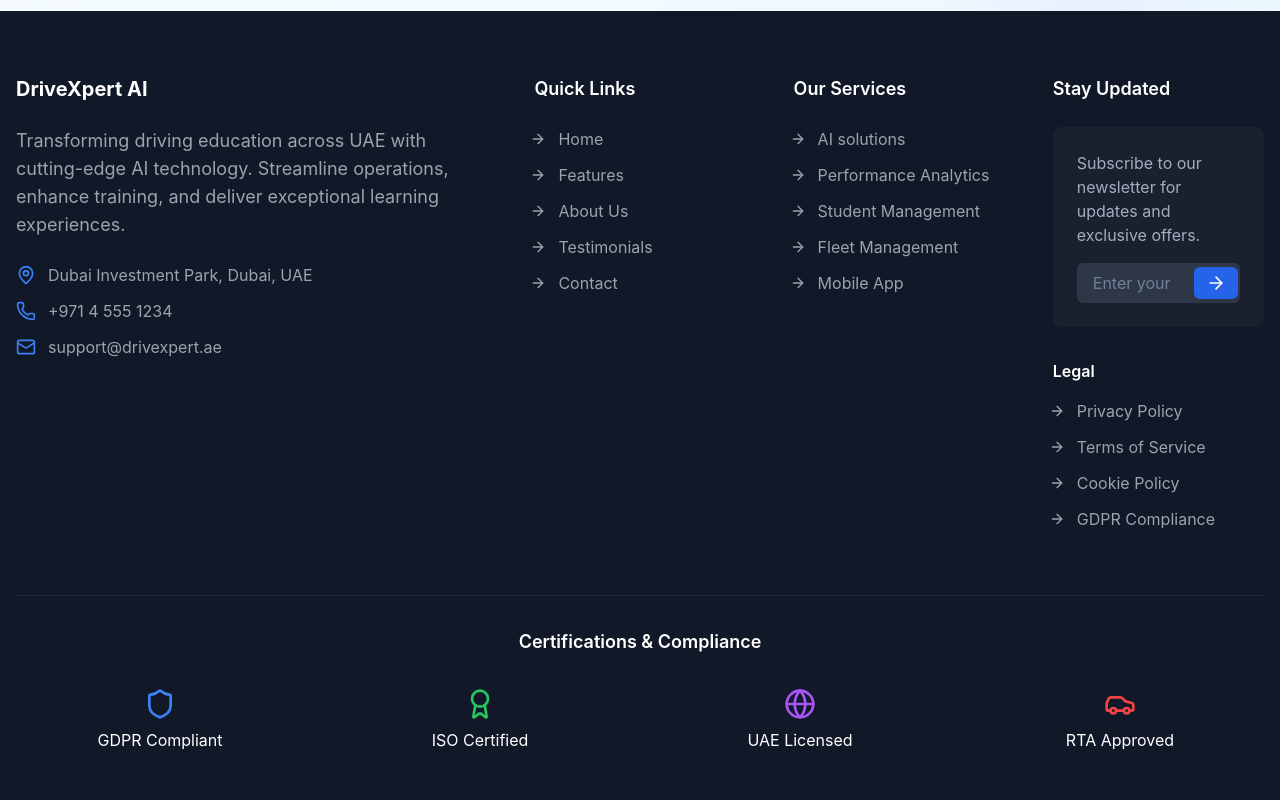
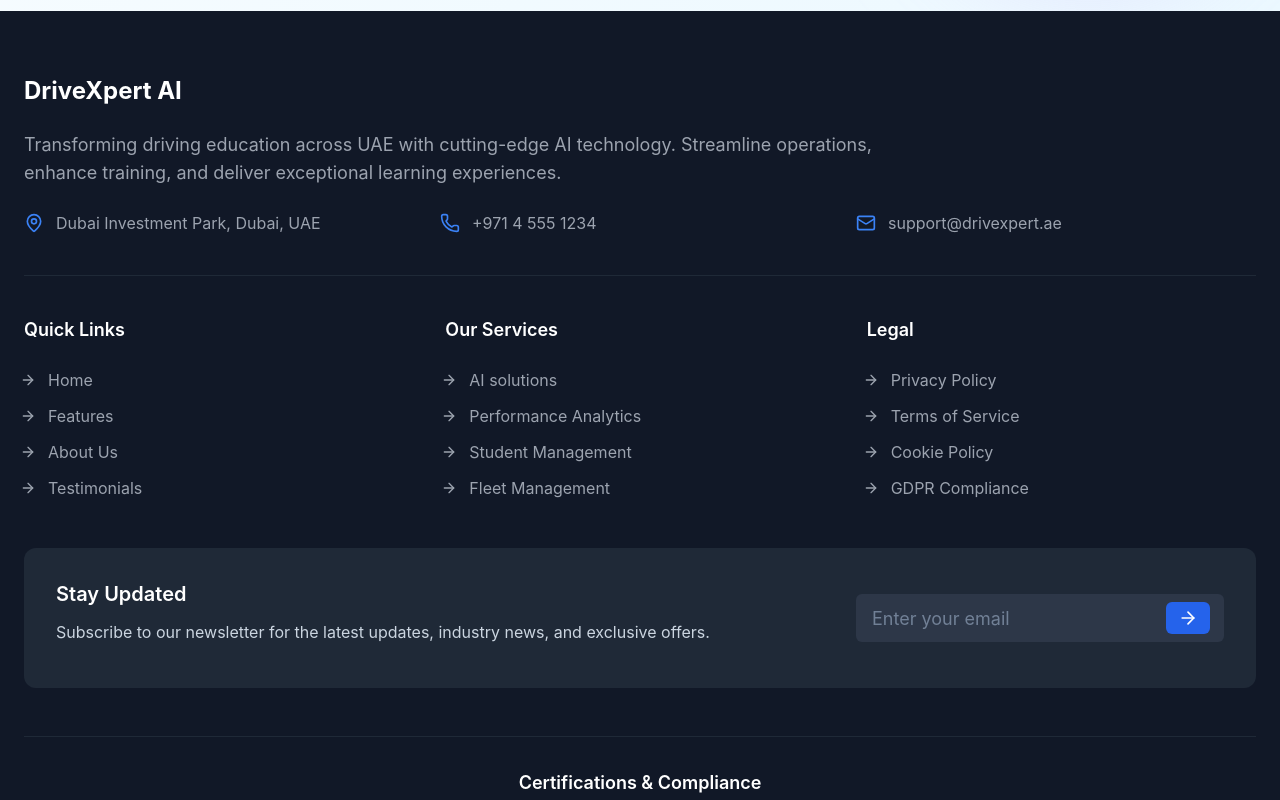
Before and after one commit to Ayman-Shakil192/drivexpert-ai, a React (Vite) app: page / in a window 1280 px wide. Shown: the part 8640-9440 px from the top of the page. Built offline with nearby package versions, Linux system fonts and the light colour scheme.

Commit message:
update ui for footer to make it responsive

```diff
--- a/src/components/Footer.jsx
+++ b/src/components/Footer.jsx
@@ -14,6 +14,8 @@ import {
   Shield,
   Award,
   Globe,
+  Menu,
+  X,
 } from "lucide-react";
 import { Link } from "react-router-dom";
 import {
@@ -24,6 +26,11 @@ import {
   Box,
   Flex,
   Text,
+  Accordion,
+  AccordionItem,
+  AccordionButton,
+  AccordionPanel,
+  AccordionIcon,
 } from "@chakra-ui/react";
 
 const Footer = () => {
@@ -34,7 +41,6 @@ const Footer = () => {
     { name: "Features", to: "features" },
     { name: "About Us", to: "about" },
     { name: "Testimonials", to: "testimonials" },
-    { name: "Contact", to: "contact" },
   ];
 
   const services = [
@@ -42,7 +48,6 @@ const Footer = () => {
     { name: "Performance Analytics", href: "#" },
     { name: "Student Management", href: "#" },
     { name: "Fleet Management", href: "#" },
-    { name: "Mobile App", href: "#" },
   ];
 
   const legalLinks = [
@@ -85,35 +90,30 @@ const Footer = () => {
     },
   ];
 
-  return (
-    <footer className="bg-gray-900 text-gray-400">
-      {/* Main Footer Content */}
-      <div className="container mx-auto px-4 py-16">
-        <div className="grid grid-cols-1 md:grid-cols-2 lg:grid-cols-5 gap-8 lg:gap-12">
-          {/* Company Info */}
-          <div className="lg:col-span-2">
+  // Mobile/Tablet Footer Component
+  const MobileFooter = () => (
+    <div className="block lg:hidden">
       <motion.div
         initial={{ opacity: 0, y: 20 }}
         whileInView={{ opacity: 1, y: 0 }}
         transition={{ duration: 0.5 }}
         viewport={{ once: true }}
+        className="mb-10"
       >
         <Link
           to="/"
-                className="flex items-center space-x-2 mb-6 hover:opacity-80 transition-opacity"
+          className="flex items-center justify-center md:justify-start space-x-2 mb-6 hover:opacity-80 transition-opacity"
         >
-                <span className="text-xl font-bold text-white">
-                  DriveXpert AI
-                </span>
+          <span className="text-xl font-bold text-white">DriveXpert AI</span>
         </Link>
 
-              <p className="mb-6 text-lg">
+        <p className="mb-6 text-base text-center md:text-left">
           Transforming driving education across UAE with cutting-edge AI
           technology. Streamline operations, enhance training, and deliver
           exceptional learning experiences.
         </p>
 
-              <div className="space-y-3">
+        <div className="space-y-3 flex flex-col items-center md:items-start">
           <div className="flex items-center space-x-3">
             <MapPin className="w-5 h-5 text-blue-500" />
             <span>Dubai Investment Park, Dubai, UAE</span>
@@ -128,8 +128,203 @@ const Footer = () => {
           </div>
         </div>
       </motion.div>
+
+      {/* Accordion for mobile */}
+      <Accordion allowToggle className="mb-8">
+        <AccordionItem border="none" mb={4}>
+          <h3>
+            <AccordionButton
+              _expanded={{ bg: "gray.700", color: "white" }}
+              className="rounded-lg"
+              px={4}
+              py={3}
+            >
+              <Box flex="1" textAlign="left" fontWeight="semibold">
+                Quick Links
+              </Box>
+              <AccordionIcon />
+            </AccordionButton>
+          </h3>
+          <AccordionPanel pb={4} pt={2}>
+            <ul className="space-y-3 pl-1">
+              {quickLinks.map((link, index) => (
+                <li key={index}>
+                  <Link
+                    to={link.to}
+                    smooth={true}
+                    duration={500}
+                    offset={-70}
+                    className="hover:text-blue-400 transition-colors duration-300 flex items-center group"
+                  >
+                    <ArrowRight className="w-4 h-4 mr-2 transform -translate-x-1 group-hover:translate-x-0 transition-transform duration-300" />
+                    {link.name}
+                  </Link>
+                </li>
+              ))}
+            </ul>
+          </AccordionPanel>
+        </AccordionItem>
+
+        <AccordionItem border="none" mb={4}>
+          <h3>
+            <AccordionButton
+              _expanded={{ bg: "gray.700", color: "white" }}
+              className="rounded-lg"
+              px={4}
+              py={3}
+            >
+              <Box flex="1" textAlign="left" fontWeight="semibold">
+                Our Services
+              </Box>
+              <AccordionIcon />
+            </AccordionButton>
+          </h3>
+          <AccordionPanel pb={4} pt={2}>
+            <ul className="space-y-3 pl-1">
+              {services.map((service, index) => (
+                <li key={index}>
+                  <a
+                    href={service.href}
+                    className="hover:text-blue-400 transition-colors duration-300 flex items-center group"
+                  >
+                    <ArrowRight className="w-4 h-4 mr-2 transform -translate-x-1 group-hover:translate-x-0 transition-transform duration-300" />
+                    {service.name}
+                  </a>
+                </li>
+              ))}
+            </ul>
+          </AccordionPanel>
+        </AccordionItem>
+
+        <AccordionItem border="none">
+          <h3>
+            <AccordionButton
+              _expanded={{ bg: "gray.700", color: "white" }}
+              className="rounded-lg"
+              px={4}
+              py={3}
+            >
+              <Box flex="1" textAlign="left" fontWeight="semibold">
+                Legal
+              </Box>
+              <AccordionIcon />
+            </AccordionButton>
+          </h3>
+          <AccordionPanel pb={4} pt={2}>
+            <ul className="space-y-3 pl-1">
+              {legalLinks.map((link, index) => (
+                <li key={index}>
+                  <a
+                    href={link.href}
+                    className="hover:text-blue-400 transition-colors duration-300 flex items-center group"
+                  >
+                    <ArrowRight className="w-4 h-4 mr-2 transform -translate-x-1 group-hover:translate-x-0 transition-transform duration-300" />
+                    {link.name}
+                  </a>
+                </li>
+              ))}
+            </ul>
+          </AccordionPanel>
+        </AccordionItem>
+      </Accordion>
+
+      {/* Newsletter for mobile */}
+      <motion.div
+        initial={{ opacity: 0, y: 20 }}
+        whileInView={{ opacity: 1, y: 0 }}
+        transition={{ duration: 0.5, delay: 0.3 }}
+        viewport={{ once: true }}
+        className="mb-10"
+      >
+        <h3 className="text-white text-lg font-semibold mb-4 text-center md:text-left">
+          Stay Updated
+        </h3>
+
+        <Box bg="gray.800" borderRadius="lg" p={4} mb={8}>
+          <Text
+            mb={4}
+            color="gray.400"
+            fontSize="sm"
+            textAlign="center"
+            md={{ textAlign: "left" }}
+          >
+            Subscribe to our newsletter for updates and exclusive offers.
+          </Text>
+          <InputGroup size="md">
+            <Input
+              type="email"
+              placeholder="Enter your email"
+              bg="gray.700"
+              color="white"
+              border="none"
+              _placeholder={{ color: "gray.500" }}
+              _hover={{ bg: "gray.600" }}
+              _focus={{
+                bg: "gray.600",
+                boxShadow: "0 0 0 2px #3182ce",
+              }}
+              pr="4rem"
+            />
+            <InputRightElement width="3rem">
+              <Button
+                size="sm"
+                bg="#2563eb"
+                color="white"
+                _hover={{ bg: "blue.700" }}
+              >
+                <ArrowRight className="w-5 h-5" />
+              </Button>
+            </InputRightElement>
+          </InputGroup>
+        </Box>
+      </motion.div>
+    </div>
+  );
+
+  // Improved Desktop Footer Component
+  const DesktopFooter = () => (
+    <div className="hidden lg:block">
+      {/* Top Section: Company Info */}
+      <motion.div
+        initial={{ opacity: 0, y: 20 }}
+        whileInView={{ opacity: 1, y: 0 }}
+        transition={{ duration: 0.5 }}
+        viewport={{ once: true }}
+        className="mb-10"
+      >
+        <div className="flex flex-col md:flex-row items-start md:items-center justify-between mb-6">
+          <Link
+            to="/"
+            className="flex items-center space-x-2 mb-4 md:mb-0 hover:opacity-80 transition-opacity"
+          >
+            <span className="text-2xl font-bold text-white">DriveXpert AI</span>
+          </Link>
         </div>
 
+        <p className="text-lg mb-6 max-w-4xl">
+          Transforming driving education across UAE with cutting-edge AI
+          technology. Streamline operations, enhance training, and deliver
+          exceptional learning experiences.
+        </p>
+
+        <div className="grid grid-cols-1 md:grid-cols-3 gap-4">
+          <div className="flex items-center space-x-3">
+            <MapPin className="w-5 h-5 text-blue-500 flex-shrink-0" />
+            <span>Dubai Investment Park, Dubai, UAE</span>
+          </div>
+          <div className="flex items-center space-x-3">
+            <Phone className="w-5 h-5 text-blue-500 flex-shrink-0" />
+            <span>+971 4 555 1234</span>
+          </div>
+          <div className="flex items-center space-x-3">
+            <Mail className="w-5 h-5 text-blue-500 flex-shrink-0" />
+            <span>support@drivexpert.ae</span>
+          </div>
+        </div>
+      </motion.div>
+
+      {/* Middle Section: Links Grid */}
+      <div className="grid grid-cols-3 gap-8 mb-12 border-t border-gray-800 pt-10">
         {/* Quick Links */}
         <motion.div
           initial={{ opacity: 0, y: 20 }}
@@ -137,9 +332,7 @@ const Footer = () => {
           transition={{ duration: 0.5, delay: 0.1 }}
           viewport={{ once: true }}
         >
-            <h3 className="text-white text-lg font-semibold mb-6">
-              Quick Links
-            </h3>
+          <h3 className="text-white text-lg font-semibold mb-6">Quick Links</h3>
           <ul className="space-y-3">
             {quickLinks.map((link, index) => (
               <li key={index}>
@@ -183,50 +376,14 @@ const Footer = () => {
           </ul>
         </motion.div>
 
-          {/* Newsletter & Legal */}
+        {/* Legal */}
         <motion.div
           initial={{ opacity: 0, y: 20 }}
           whileInView={{ opacity: 1, y: 0 }}
-            transition={{ duration: 0.5, delay: 0.3 }}
+          transition={{ duration: 0.5, delay: 0.2 }}
           viewport={{ once: true }}
         >
-            <h3 className="text-white text-lg font-semibold mb-6">
-              Stay Updated
-            </h3>
-
-            <Box bg="gray.800" borderRadius="lg" p={6} mb={8}>
-              <Text mb={4} color="gray.400">
-                Subscribe to our newsletter for updates and exclusive offers.
-              </Text>
-              <InputGroup size="md">
-                <Input
-                  type="email"
-                  placeholder="Enter your email"
-                  bg="gray.700"
-                  color="white"
-                  border="none"
-                  _placeholder={{ color: "gray.500" }}
-                  _hover={{ bg: "gray.600" }}
-                  _focus={{
-                    bg: "gray.600",
-                    boxShadow: "0 0 0 2px #3182ce",
-                  }}
-                  pr="4rem"
-                />
-                <InputRightElement width="3rem">
-                  <Button
-                    size="sm"
-                    bg="#2563eb"
-                    color="white"
-                    _hover={{ bg: "blue.700" }}
-                  >
-                    <ArrowRight className="w-5 h-5" />
-                  </Button>
-                </InputRightElement>
-              </InputGroup>
-            </Box>
-
-            <h4 className="text-white font-semibold mb-4">Legal</h4>
+          <h3 className="text-white text-lg font-semibold mb-6">Legal</h3>
           <ul className="space-y-3">
             {legalLinks.map((link, index) => (
               <li key={index}>
@@ -243,18 +400,77 @@ const Footer = () => {
         </motion.div>
       </div>
 
-        {/* Certificates Section */}
+      {/* Bottom Section: Newsletter */}
+      <motion.div
+        initial={{ opacity: 0, y: 20 }}
+        whileInView={{ opacity: 1, y: 0 }}
+        transition={{ duration: 0.5, delay: 0.3 }}
+        viewport={{ once: true }}
+        className="bg-gray-800 rounded-xl p-8 mb-8"
+      >
+        <div className="grid grid-cols-1 md:grid-cols-3 gap-8 items-center">
+          <div className="md:col-span-2">
+            <h3 className="text-white text-xl font-semibold mb-3">
+              Stay Updated
+            </h3>
+            <Text mb={3} color="gray.300">
+              Subscribe to our newsletter for the latest updates, industry news,
+              and exclusive offers.
+            </Text>
+          </div>
+          <div>
+            <InputGroup size="lg">
+              <Input
+                type="email"
+                placeholder="Enter your email"
+                bg="gray.700"
+                color="white"
+                border="none"
+                _placeholder={{ color: "gray.500" }}
+                _hover={{ bg: "gray.600" }}
+                _focus={{
+                  bg: "gray.600",
+                  boxShadow: "0 0 0 2px #3182ce",
+                }}
+                pr="4.5rem"
+              />
+              <InputRightElement width="4.5rem">
+                <Button
+                  size="sm"
+                  bg="#2563eb"
+                  color="white"
+                  _hover={{ bg: "blue.700" }}
+                >
+                  <ArrowRight className="w-5 h-5" />
+                </Button>
+              </InputRightElement>
+            </InputGroup>
+          </div>
+        </div>
+      </motion.div>
+    </div>
+  );
+
+  return (
+    <footer className="bg-gray-900 text-gray-400">
+      {/* Main Footer Content */}
+      <div className="container mx-auto px-4 sm:px-6 py-12 sm:py-16">
+        {/* Responsive sections */}
+        <DesktopFooter />
+        <MobileFooter />
+
+        {/* Certificates Section - Responsive for all devices */}
         <motion.div
           initial={{ opacity: 0, y: 20 }}
           whileInView={{ opacity: 1, y: 0 }}
           transition={{ duration: 0.5, delay: 0.4 }}
           viewport={{ once: true }}
-          className="mt-16 pt-8 border-t border-gray-800"
+          className="mt-12 pt-8 border-t border-gray-800"
         >
           <h3 className="text-white text-lg font-semibold mb-8 text-center">
             Certifications & Compliance
           </h3>
-          <div className="grid grid-cols-2 md:grid-cols-4 gap-8">
+          <div className="grid grid-cols-2 md:grid-cols-4 gap-6 sm:gap-8">
             {[
               {
                 icon: <Shield className="w-8 h-8 text-blue-500" />,
@@ -280,14 +496,16 @@ const Footer = () => {
                 transition={{ duration: 0.2 }}
               >
                 <div className="mb-2">{cert.icon}</div>
-                <span className="text-white">{cert.text}</span>
+                <span className="text-white text-sm sm:text-base">
+                  {cert.text}
+                </span>
               </motion.div>
             ))}
           </div>
         </motion.div>
       </div>
 
-      {/* Bottom Bar */}
+      {/* Bottom Bar - Responsive for all devices */}
       <div className="border-t border-gray-800">
         <div className="container mx-auto px-4 py-6">
           <Flex
@@ -303,7 +521,9 @@ const Footer = () => {
               viewport={{ once: true }}
               className="text-center md:text-left"
             >
-              <p>© {currentYear} DriveXpert AI. All rights reserved.</p>
+              <p className="text-sm sm:text-base">
+                © {currentYear} DriveXpert AI. All rights reserved.
+              </p>
             </motion.div>
 
             <motion.div
```
Lines whose indentation alone changed are shown as unchanged.
